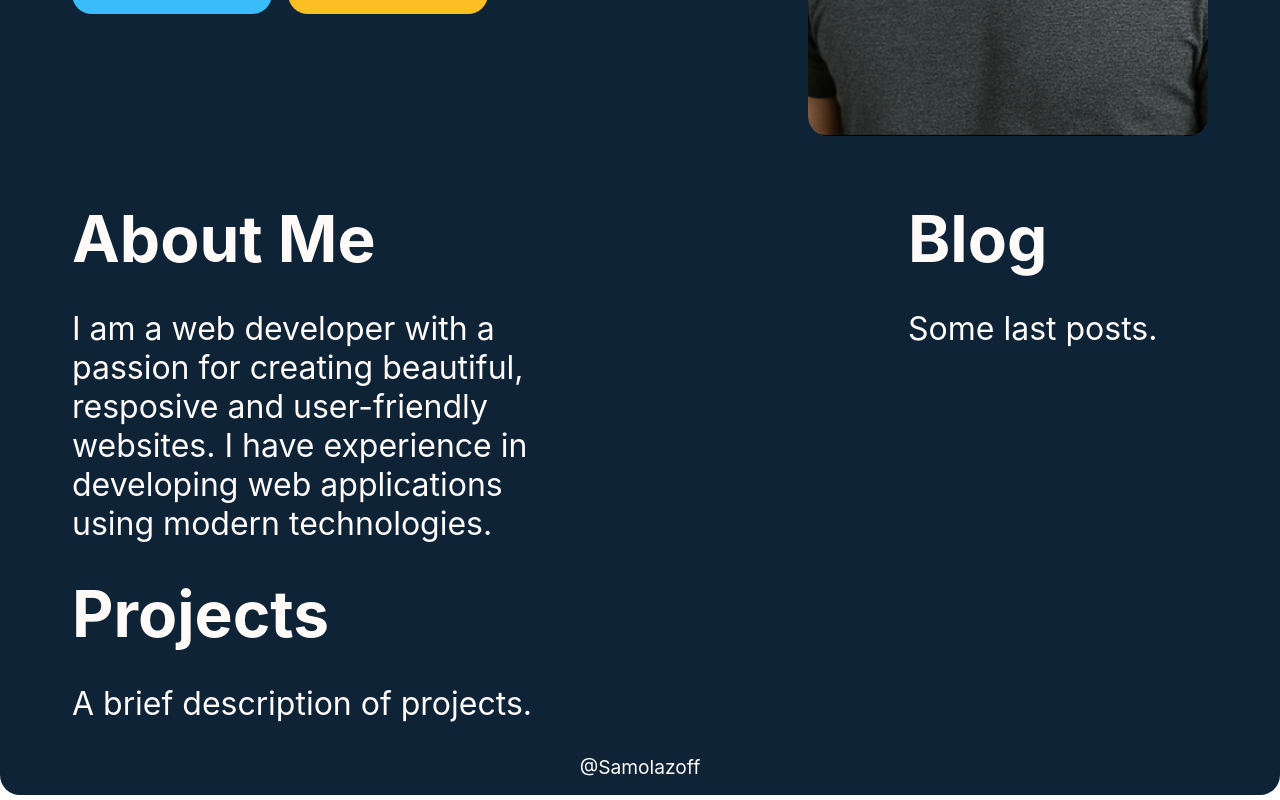
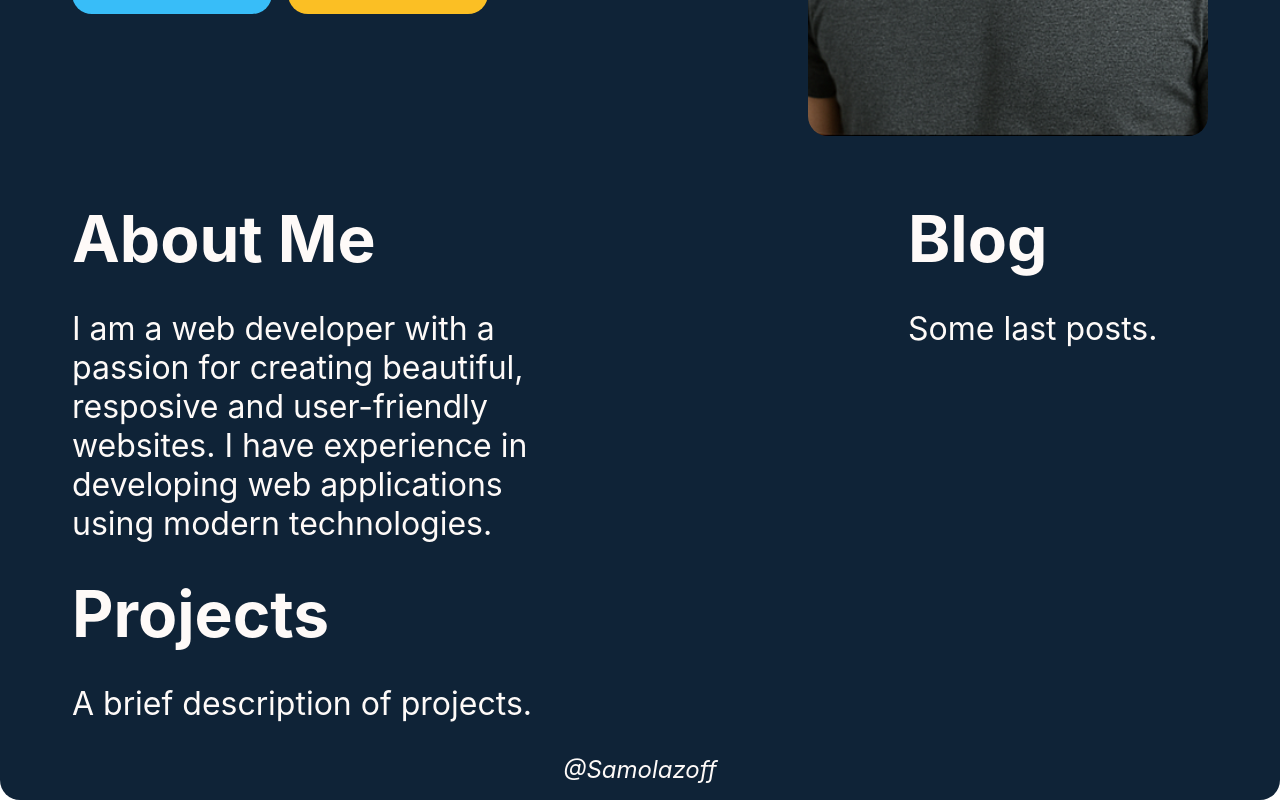
Before and after one commit to samolazoff/portfolio-website, a React (Vite) app in the folder frontend/: page / in a window 1280 px wide. Shown: the part 676-1476 px from the top of the page. Built offline with nearby package versions, Linux system fonts and the light colour scheme.

Commit message:
Change font-style in footer

```diff
--- a/frontend/src/components/AppFooter/AppFooter.scss
+++ b/frontend/src/components/AppFooter/AppFooter.scss
@@ -7,7 +7,8 @@
     justify-content: center;
     padding-top: 40px;
     a{
-        font-size: 1.2rem;
+        font-style: italic;
+        font-size: 1.5rem;
         &:hover{
             color: var.$accent;
         }
```
